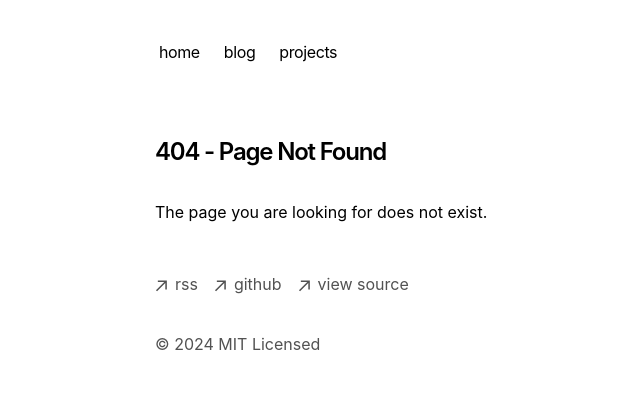
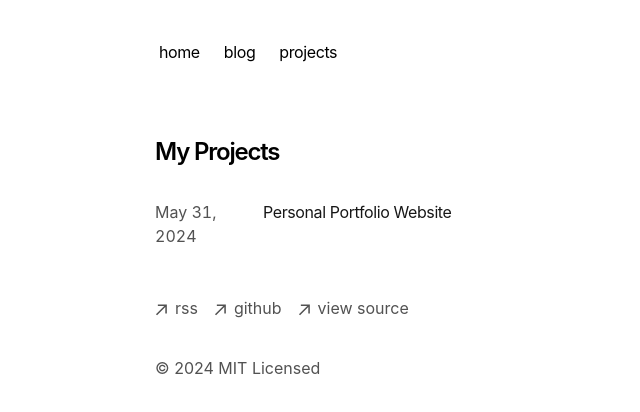
Before and after one commit to MylesJPritchett/mylesp.com, a Next.js app: page /portfolio in a window 1280 px wide. Before the commit this address had no page. Shown: the top 412 px of the page, without its empty margins (197-837 px from the left). Built offline with nearby package versions, Linux system fonts and the light colour scheme.

Commit message:
add portfolio projects as duplicate of blog posts

```diff
--- a/app/blog/posts/developing-a-portfolio-website.mdx
+++ b/app/blog/posts/developing-a-portfolio-website.mdx
@@ -10,8 +10,4 @@ You may be thinking that the answer is simple, just keep work and personal life
 
 ## Why I Built This Website
 
-This website serves many purposes, and it is hard to pin down the primary reason for its existence. Firstly, I built this website as a place to showcase my work
-
-## The Case for Tabs
-## Hybrid Approaches and Team Dynamics
-## Conclusion
+This website serves many purposes, and it is hard to pin down the primary reason for its existence. Firstly,
--- a/app/components/nav.tsx
+++ b/app/components/nav.tsx
@@ -7,7 +7,7 @@ const navItems = {
   '/blog': {
     name: 'blog',
   },
-  '/projects': {
+  '/portfolio': {
     name: 'projects',
   },
 }
--- a/app/components/projects.tsx
+++ b/app/components/projects.tsx
@@ -1,13 +1,13 @@
+import Link from 'next/link'
+import { formatDate, getPortfolioProjects } from 'app/portfolio/utils'
 
-import Link from 'next/link'
-import { formatDate, getProjects } from 'app/projects/utils'
-
-export function Projects() {
-  let allBlogs = getProjects()
+export function PortfolioProjects() {
+  let allProjects = getPortfolioProjects()
+  console.log("all projects", allProjects);
 
   return (
     <div>
-      {allBlogs
+      {allProjects
         .sort((a, b) => {
           if (
             new Date(a.metadata.publishedAt) > new Date(b.metadata.publishedAt)
@@ -16,18 +16,18 @@ export function Projects() {
           }
           return 1
         })
-        .map((post) => (
+        .map((project) => (
           <Link
-            key={post.slug}
+            key={project.slug}
             className="flex flex-col space-y-1 mb-4"
-            href={`/blog/${post.slug}`}
+            href={`/portfolio/${project.slug}`}
           >
             <div className="w-full flex flex-col md:flex-row space-x-0 md:space-x-2">
               <p className="text-neutral-600 dark:text-neutral-400 w-[100px] tabular-nums">
-                {formatDate(post.metadata.publishedAt, false)}
+                {formatDate(project.metadata.publishedAt, false)}
               </p>
               <p className="text-neutral-900 dark:text-neutral-100 tracking-tight">
-                {post.metadata.title}
+                {project.metadata.title}
               </p>
             </div>
           </Link>
--- a/app/og/route.tsx
+++ b/app/og/route.tsx
@@ -2,7 +2,7 @@ import { ImageResponse } from 'next/og'
 
 export function GET(request: Request) {
   let url = new URL(request.url)
-  let title = url.searchParams.get('title') || 'Next.js Portfolio Starter'
+  let title = url.searchParams.get('title') || "Myles' Portfolio"
 
   return new ImageResponse(
     (
--- /dev/null
+++ b/app/portfolio/[slug]/page.tsx
@@ -0,0 +1,96 @@
+import { notFound } from 'next/navigation'
+import { CustomMDX } from 'app/components/mdx'
+import { formatDate, getPortfolioProjects } from 'app/portfolio/utils'
+import { baseUrl } from 'app/sitemap'
+
+export async function generateStaticParams() {
+  let projects = getPortfolioProjects()
+
+  return projects.map((project) => ({
+    slug: project.slug,
+  }))
+}
+
+export function generateMetadata({ params }) {
+  let project = getPortfolioProjects().find((project) => project.slug === params.slug)
+  if (!project) {
+    return
+  }
+
+  let {
+    title,
+    publishedAt: publishedTime,
+    summary: description,
+    image,
+  } = project.metadata
+  let ogImage = image ? image : `${baseUrl}/og?title=${encodeURIComponent(title)}`
+
+  return {
+    title,
+    description,
+    openGraph: {
+      title,
+      description,
+      type: 'article',
+      publishedTime,
+      url: `${baseUrl}/portfolio/${project.slug}`,
+      images: [
+        {
+          url: ogImage,
+        },
+      ],
+    },
+    twitter: {
+      card: 'summary_large_image',
+      title,
+      description,
+      images: [ogImage],
+    },
+  }
+}
+
+export default function Portfolio({ params }) {
+  let project = getPortfolioProjects().find((project) => project.slug === params.slug)
+
+  if (!project) {
+    notFound()
+  }
+
+  return (
+    <section>
+      <script
+        type="application/ld+json"
+        suppressHydrationWarning
+        dangerouslySetInnerHTML={{
+          __html: JSON.stringify({
+            '@context': 'https://schema.org',
+            '@type': 'PortfolioProject',
+            headline: project.metadata.title,
+            datePublished: project.metadata.publishedAt,
+            dateModified: project.metadata.publishedAt,
+            description: project.metadata.summary,
+            image: project.metadata.image
+              ? `${baseUrl}${project.metadata.image}`
+              : `/og?title=${encodeURIComponent(project.metadata.title)}`,
+            url: `${baseUrl}/portfolio/${project.slug}`,
+            author: {
+              '@type': 'Person',
+              name: "Myles' Portfolio",
+            },
+          }),
+        }}
+      />
+      <h1 className="title font-semibold text-2xl tracking-tighter">
+        {project.metadata.title}
+      </h1>
+      <div className="flex justify-between items-center mt-2 mb-8 text-sm">
+        <p className="text-sm text-neutral-600 dark:text-neutral-400">
+          {formatDate(project.metadata.publishedAt)}
+        </p>
+      </div>
+      <article className="prose">
+        <CustomMDX source={project.content} />
+      </article>
+    </section>
+  )
+}
--- /dev/null
+++ b/app/portfolio/page.tsx
@@ -0,0 +1,15 @@
+import { PortfolioProjects } from 'app/components/projects'
+
+export const metadata = {
+  title: 'Projects',
+  description: 'Look at my Projects.',
+}
+
+export default function Page() {
+  return (
+    <section>
+      <h1 className="font-semibold text-2xl mb-8 tracking-tighter">My Projects</h1>
+      <PortfolioProjects />
+    </section>
+  )
+}
--- /dev/null
+++ b/app/portfolio/projects/mylesp-personal-site.mdx
@@ -0,0 +1,7 @@
+---
+title: "Personal Portfolio Website"
+publishedAt: "2024-05-31"
+summary: "this site"
+---
+
+Hello! This my personal site
--- a/app/projects/utils.ts
+++ b/app/portfolio/utils.ts
@@ -3,13 +3,12 @@ import fs from 'fs'
 import path from 'path'
 
 type Metadata = {
-  name: string
+  title: string
   publishedAt: string
   summary: string
-  link?: string
-  github?: string
   image?: string
 }
+
 
 function parseFrontmatter(fileContent: string) {
   let frontmatterRegex = /---\s*([\s\S]*?)\s*---/
@@ -52,8 +51,8 @@ function getMDXData(dir) {
   })
 }
 
-export function getBlogPosts() {
-  return getMDXData(path.join(process.cwd(), 'app', 'blog', 'posts'))
+export function getPortfolioProjects() {
+  return getMDXData(path.join(process.cwd(), 'app', 'portfolio', 'projects'))
 }
 
 export function formatDate(date: string, includeRelative = false) {
--- a/app/projects/page.tsx
+++ /dev/null
@@ -1,13 +0,0 @@
-export const metadata = {
-  title: 'Projects',
-  description: 'Look at my Projects.',
-}
-
-export default function Page() {
-  return (
-    <section>
-      <h1 className="font-semibold text-2xl mb-8 tracking-tighter">My Blog</h1>
-      <BlogPosts />
-    </section>
-  )
-}
```
